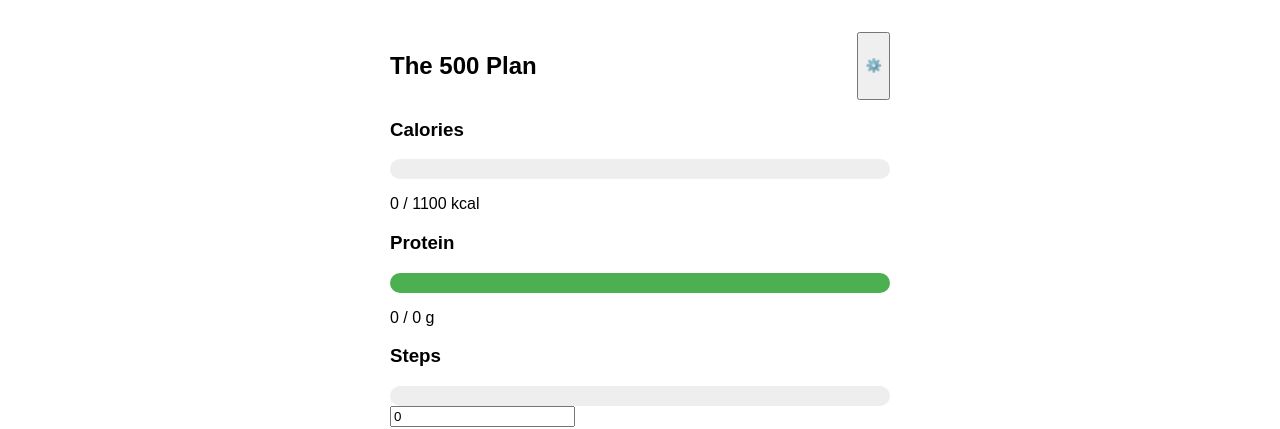
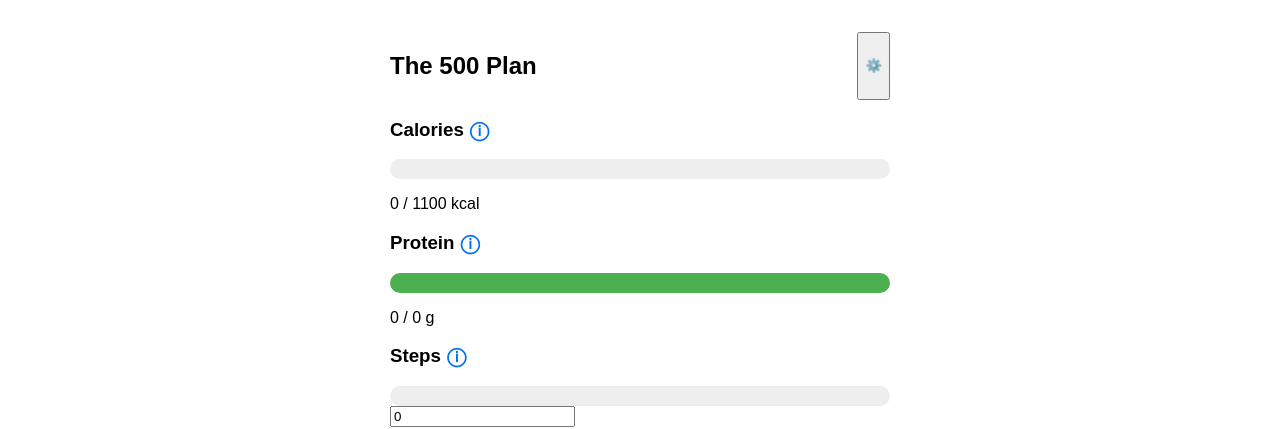
Before and after one commit to j219d/The-500-Plan, a React (Create React App) app: page / in a window 1280 px wide. Both pictures are taken after typing "Sample", "Sample", "Sample" into the empty fields and a click on the button "Save & Start". Shown: the top 429 px of the page. Built offline with nearby package versions, Linux system fonts and the light colour scheme.

Commit message:
Update App.js

```diff
--- a/src/App.js
+++ b/src/App.js
@@ -84,6 +84,23 @@ export const presetFoods = [
   "Tuna (150g) - 156 kcal / 37.2g protein",
   "Yogurt 0% - 117 kcal / 20g protein",
 ];
+
+// Simple reusable info button
+const InfoButton = ({ message }) => (
+  <span
+    onClick={() => alert(message)}
+    style={{
+      marginLeft: 6,
+      cursor: "pointer",
+      color: "#0070f3",
+      fontWeight: "bold",
+      userSelect: "none"
+    }}
+    title="More info"
+  >
+    ⓘ
+  </span>
+);
 
 function App() {
   // ── LOCAL DATE ───────────────────────────────────────────────────────────
@@ -174,7 +191,6 @@ function App() {
   useEffect(() => {
     localStorage.setItem(`steps-${today}`, steps.toString());
   }, [steps]);
-  // ← NEW: persist weightLog on every change
   useEffect(() => {
     localStorage.setItem("weightLog", JSON.stringify(weightLog));
   }, [weightLog]);
@@ -195,18 +211,13 @@ function App() {
 
   const handlePresetSelect = (food) => {
     const [namePart, values] = food.split(" - ");
-    // extract with regex to avoid NaN
     const m = values.match(/([\d.]+)\s*kcal\s*\/\s*([\d.]+)/);
-    let cals = 0,
-      pro = 0;
+    let cals = 0, pro = 0;
     if (m) {
       cals = parseFloat(m[1]);
       pro = parseFloat(m[2]);
     }
-    setFoodLog((f) => [
-      ...f,
-      { name: namePart, cal: cals, prot: pro },
-    ]);
+    setFoodLog((f) => [...f, { name: namePart, cal: cals, prot: pro }]);
     setSearch("");
     setFoodList([]);
   };
@@ -278,14 +289,7 @@ function App() {
   // ── UI COMPONENTS ───────────────────────────────────────────────────────
   const ProgressBar = ({ value, goal, color, label }) => (
     <>
-      <div
-        style={{
-          height: 20,
-          background: "#eee",
-          borderRadius: 10,
-          overflow: "hidden",
-        }}
-      >
+      <div style={{ height: 20, background: "#eee", borderRadius: 10, overflow: "hidden" }}>
         <div
           style={{
             width: `${Math.min((value / goal) * 100, 100)}%`,
@@ -342,10 +346,7 @@ function App() {
         <br />
         <label>
           Height (inches):{" "}
-          <input
-            value={height}
-            onChange={(e) => setHeight(e.target.value)}
-          />
+          <input value={height} onChange={(e) => setHeight(e.target.value)} />
         </label>
         <br />
         <label>
@@ -383,21 +384,44 @@ function App() {
 
       {screen === "home" && (
         <>
-          <h3>Calories</h3>
+          <h3>
+            Calories
+            <InfoButton
+              message={
+                "Your BMR (Basal Metabolic Rate) is the calories you'd burn at rest all day. We subtract 500 kcal from your BMR plus any calories from steps to help you lose about 1 lb/week."
+              }
+            />
+          </h3>
           <ProgressBar
             value={calsToday}
             goal={calorieGoal}
             color="#2196f3"
             label={`${calsToday} / ${calorieGoal} kcal`}
           />
-          <h3>Protein</h3>
+
+          <h3>
+            Protein
+            <InfoButton
+              message={
+                "Protein helps maintain and build muscle while losing weight. We target 0.8 g per lb of body weight and recommend resistance training on The 500 Plan."
+              }
+            />
+          </h3>
           <ProgressBar
             value={proteinToday}
             goal={proteinGoal}
             color="#4caf50"
             label={`${proteinToday} / ${proteinGoal} g`}
           />
-          <h3>Steps</h3>
+
+          <h3>
+            Steps
+            <InfoButton
+              message={
+                "Walking burns calories without draining energy. Aim for 10 000 steps daily to boost your deficit and make weight loss more attainable."
+              }
+            />
+          </h3>
           <ProgressBar value={steps} goal={10000} color="#ff9800" />
           <input
             value={steps}
```
